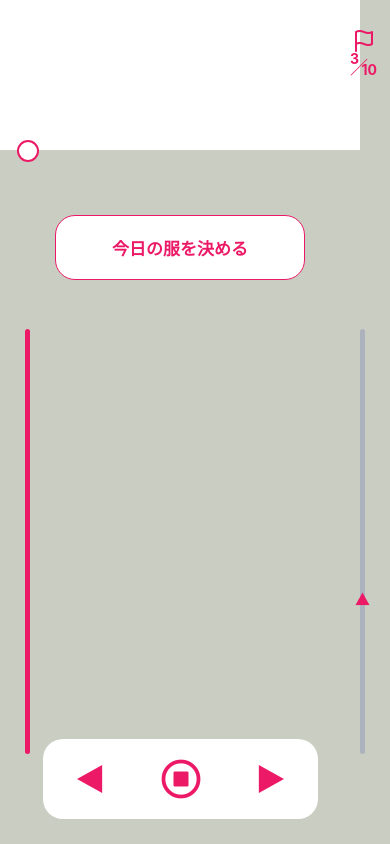
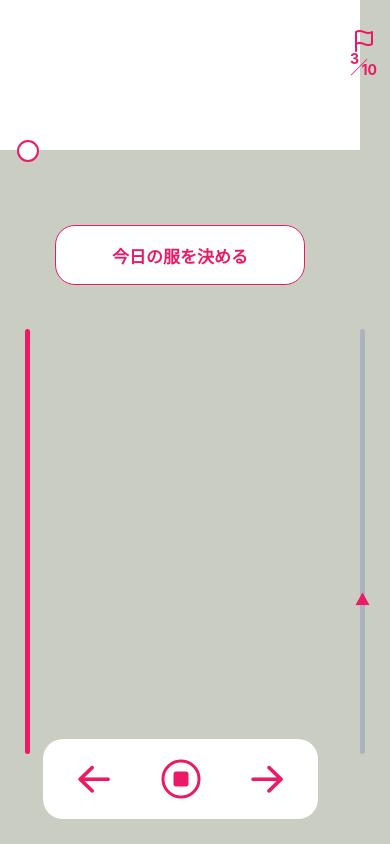
Before and after one commit to daikinetic/Mone, a React Native app: screen / in a window 390 px wide. Built offline with nearby package versions, Linux system fonts and the light colour scheme.

Commit message:
Update TaskMainScreen

```diff
--- a/src/screens/TaskMainScreen.jsx
+++ b/src/screens/TaskMainScreen.jsx
@@ -4,6 +4,8 @@ import { View, StyleSheet, Text, Image } from "react-native";
 import { Feather } from '@expo/vector-icons';
 import { Entypo } from '@expo/vector-icons';
 import { FontAwesome5 } from '@expo/vector-icons';
+import { AntDesign } from '@expo/vector-icons';
+import { Ionicons } from '@expo/vector-icons';
 import { borderColor } from "react-native/Libraries/Components/View/ReactNativeStyleAttributes";
 
 export default function TaskMainScreen () {
@@ -36,14 +38,14 @@ export default function TaskMainScreen () {
                 <Entypo name="triangle-up" size={28} color="#EC1A66" />
             </View>
             <View style={styles.bottomArea}>
-                <View style={styles.leftTriangle}>
-                    <Entypo name="triangle-left" size={56} color="#EC1A66" />
+                <View style={styles.leftArrow}>
+                    <AntDesign name="arrowleft" size={42} color="#EC1A66" />
                 </View>
-                <View style={styles.rightTriangle}>
-                    <Entypo name="triangle-right" size={56} color="#EC1A66" />
+                <View style={styles.rightArrow}>
+                    <AntDesign name="arrowright" size={42} color="#EC1A66" />
                 </View>
                 <View style={styles.stopIcon}>
-                    <FontAwesome5 name="stop-circle" size={40} color="#EC1A66" />
+                    <Ionicons name="stop-circle-outline" size={48} color="#EC1A66" />
                 </View>
             </View>
         </View>
@@ -73,13 +75,13 @@ const styles = StyleSheet.create({
     centerBox :{
         position: "absolute",
         width:250,
-        height:65,
+        height:60,
         backgroundColor:"#ffffff",
         borderWidth: 1.5,
         borderColor: "#EC1A66",
         borderRadius:20,
         left:55,
-        top:215,
+        top:225,
         alignItems:"center",
         justifyContent:"center"
     },
@@ -98,17 +100,17 @@ const styles = StyleSheet.create({
         borderRadius: 20,
         justifyContent: "center"
     },
-    leftTriangle: {
+    leftArrow: {
         position:"absolute",
-        left:20
+        left:30
     },
-    rightTriangle: {
+    rightArrow: {
         position:"absolute",
-        right:20
+        right:30
     },
     stopIcon: {
         position:"absolute",
-        left:118
+        left:115.5
     },
     leftBar: {
         backgroundColor: "#EC1A66",
```
Also changed, not shown: 1 other file (tests, documents, lock files or other folders).
